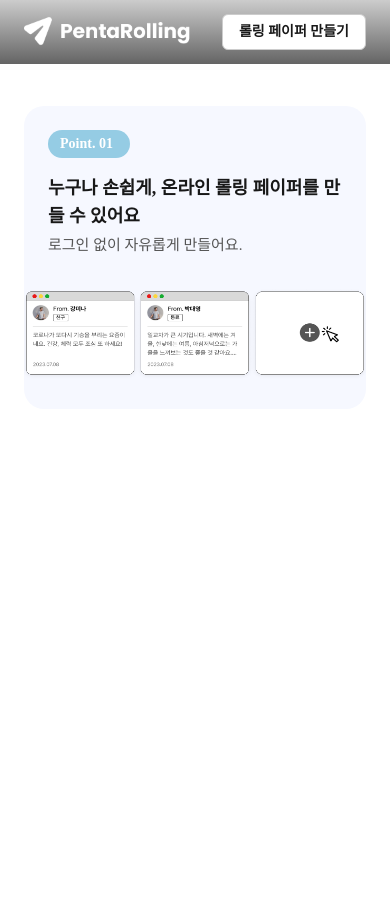
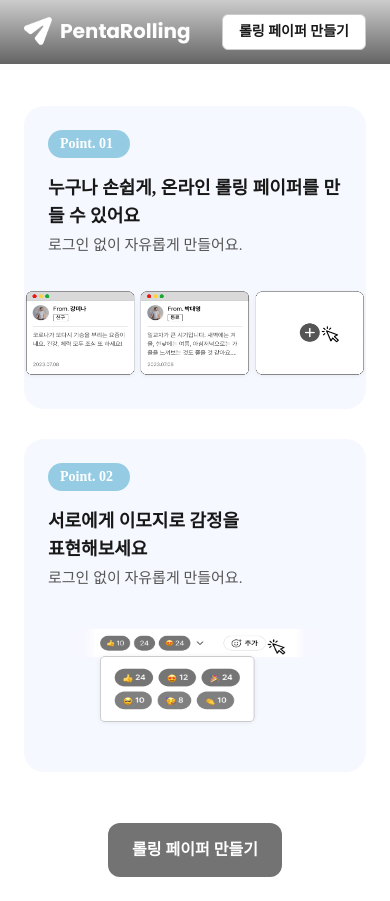
Before and after one commit to Evo1ver/PentaRolling, a React (Vite) app: page / in a window 390 px wide. Before the commit the page ends 844 px from the top, so only its background shows below. Built offline with nearby package versions, Linux system fonts and the light colour scheme.

Commit message:
feat: Main page 모바일 화면 구현

```diff
--- a/src/pages/MainPage/MainPage.jsx
+++ b/src/pages/MainPage/MainPage.jsx
@@ -1,15 +1,18 @@
-import MainCardImage from "../../assets/images/main_page_card.png";
+import MainCardImage from "../../assets/images/main-page-card.png";
+import MainEmojiImage from "../../assets/images/main-page-emoji.png";
+import { Button } from "../../components/common/Button/Button";
 import * as S from "./MainPageStyle";
 
 const MainPage = () => {
   return (
+    <>
       <S.MainContainer>
         <S.FirstSectionContainer>
           <S.PointContainer>
             <S.PointLabel>Point. 01</S.PointLabel>
             <S.ScriptContainer>
               <S.BoldScript>
-              누구나 손쉽게, 온라인 <S.ScriptBr />
+                누구나 손쉽게, 온라인 <S.FirstScriptBr />
                 롤링 페이퍼를 만들 수 있어요
               </S.BoldScript>
               <S.Script>로그인 없이 자유롭게 만들어요.</S.Script>
@@ -19,7 +22,29 @@ const MainPage = () => {
             <S.MainCardImage src={MainCardImage} />
           </S.MainCardImageWrapper>
         </S.FirstSectionContainer>
+        <S.SecondSectionContainer>
+          <S.PointContainer>
+            <S.PointLabel>Point. 02</S.PointLabel>
+            <S.ScriptContainer>
+              <S.BoldScript>
+                서로에게 이모지로 감정을
+                <S.SecondScriptBr />
+                표현해보세요
+              </S.BoldScript>
+              <S.Script>로그인 없이 자유롭게 만들어요.</S.Script>
+            </S.ScriptContainer>
+          </S.PointContainer>
+          <S.MainCardImageWrapper>
+            <S.MainCardImage src={MainEmojiImage} />
+          </S.MainCardImageWrapper>
+        </S.SecondSectionContainer>
       </S.MainContainer>
+      <S.ButtonWrapper>
+        <Button variant="primary" size="large">
+          롤링 페이퍼 만들기
+        </Button>
+      </S.ButtonWrapper>
+    </>
   );
 };
 
--- a/src/pages/MainPage/MainPageStyle.js
+++ b/src/pages/MainPage/MainPageStyle.js
@@ -31,6 +31,7 @@ export const PointLabel = styled.span`
   border-radius: 50px;
   background-color: #95cce4;
   font: var(--font-14-bold);
+  font-weight: 600;
   color: var(--white);
 `;
 
@@ -44,13 +45,18 @@ export const BoldScript = styled.h2`
   font: var(--font-18-bold);
   color: var(--gray-900);
 `;
+
 export const Script = styled.p`
   font: var(--font-15-regular);
   color: var(--gray-500);
 `;
 
-export const ScriptBr = styled.br`
+export const FirstScriptBr = styled.br`
   display: none;
+`;
+
+export const SecondScriptBr = styled.br`
+  display: block;
 `;
 
 export const MainCardImageWrapper = styled.div`
@@ -64,3 +70,20 @@ export const MainCardImage = styled.img`
   height: 100px;
   flex: 0 0 auto;
 `;
+
+export const SecondSectionContainer = styled.section`
+  display: flex;
+  flex-direction: column;
+  gap: 40px;
+  padding: 24px 24px 43px;
+
+  border-radius: 20px;
+  background-color: var(--surface);
+  overflow: hidden;
+`;
+export const ButtonWrapper = styled.div`
+  display: flex;
+  justify-content: center;
+  margin: 51px auto 24px;
+  width: 100%;
+`;
```
Also changed, not shown: src/assets/images/main-page-card.png (renamed from src/assets/images/main_page_card.png). Lines whose indentation alone changed are shown as unchanged.
